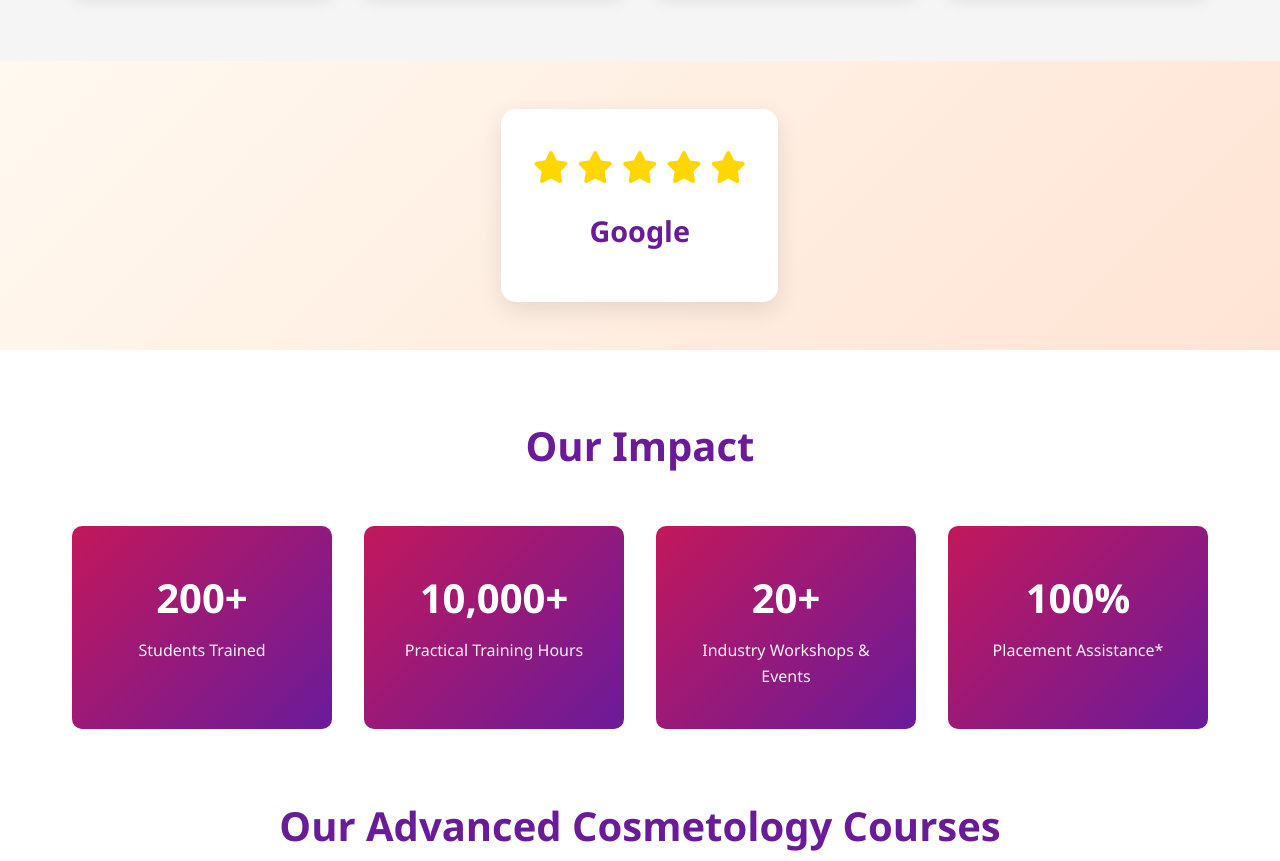
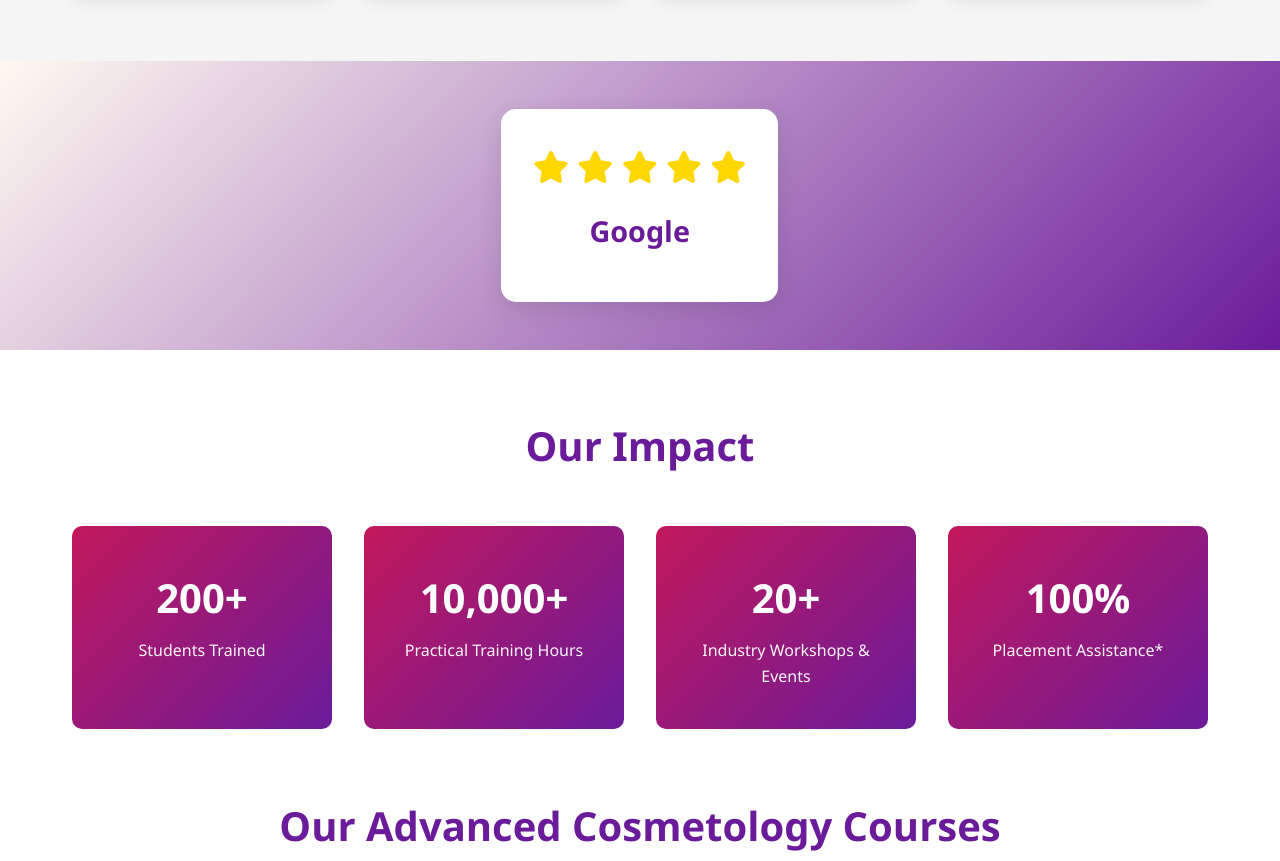
Before and after one commit to anjanasreevs1/naturals, a plain HTML site: page pages/cosmetology.html in a window 1280 px wide. Shown: the part 868-1729 px from the top of the page. Drawn offline with Linux system fonts and the light colour scheme.

Commit message:
Update background color of rating section to enhance visual appeal

```diff
--- a/pages/cosmetology.html
+++ b/pages/cosmetology.html
@@ -182,7 +182,7 @@
         /* Rating section */
         .rating-section {
             padding: 3rem 2rem;
-            background: linear-gradient(135deg, #fff9f0 0%, #ffe4d4 100%);
+            background: linear-gradient(135deg, #fff9f0 0%, #6A1B9A 100%);
             text-align: center;
         }
 
```
